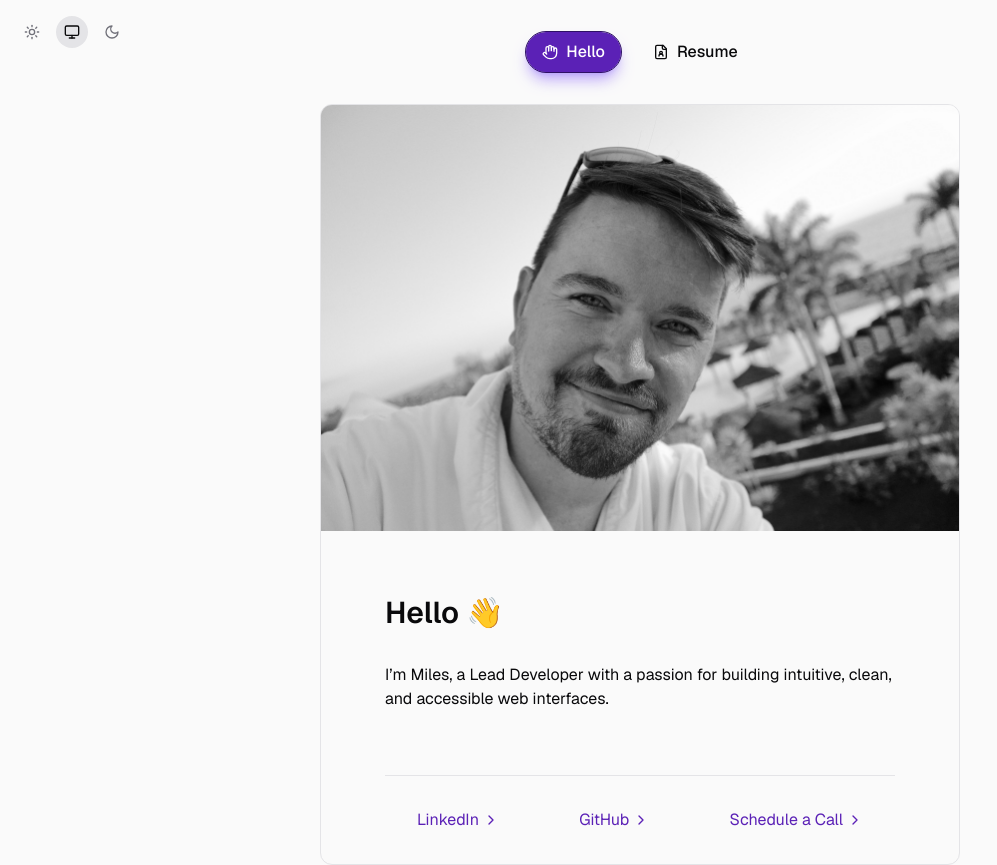
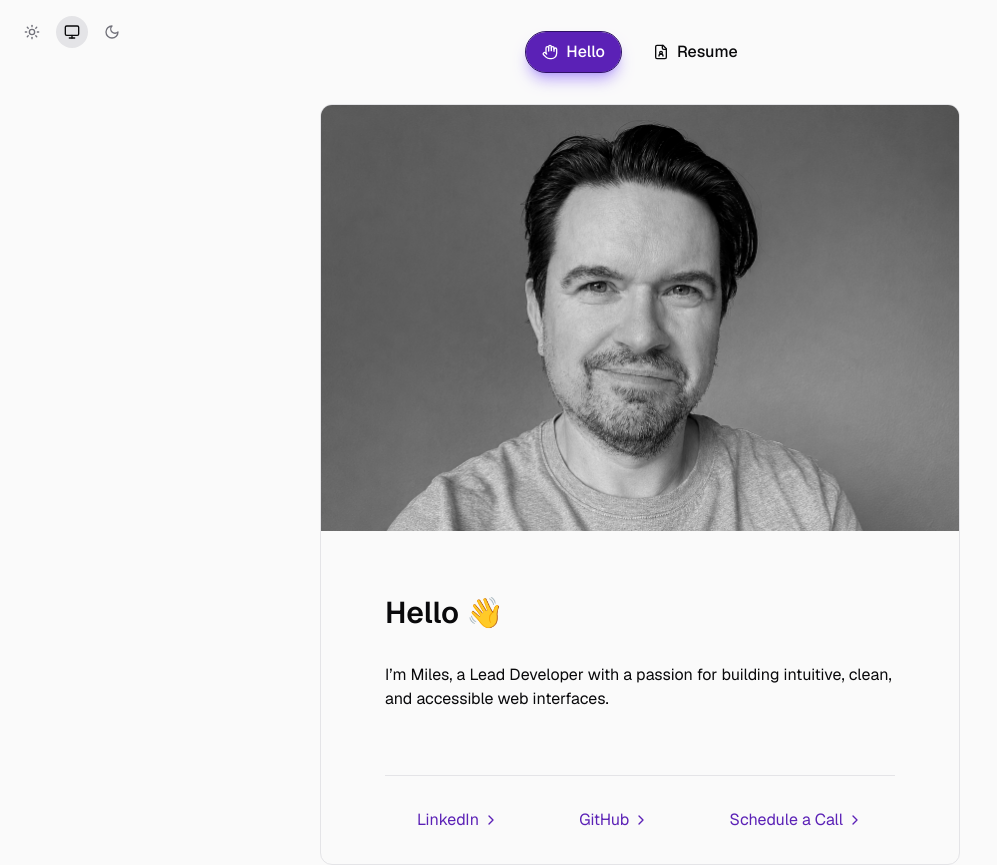
Before and after one commit to mwheelersmith/site, a Next.js app: page / in a window 1280 px wide. Shown: the whole page, without its empty margins (0-997 px from the left). Built offline with nearby package versions, Linux system fonts and the light colour scheme.

Commit message:
Update banner image and favicon

```diff
--- a/app/page.tsx
+++ b/app/page.tsx
@@ -10,10 +10,11 @@ export default function Home() {
       <div className="flex flex-col gap-16 overflow-hidden rounded-xl border-zinc-200 pb-8 md:border dark:border-zinc-800">
         <Image
           className="self-center rounded-xl md:rounded-none"
-          src="/miles-banner.jpg"
+          src="/miles-banner-2026.jpg"
           width={640}
           height={427}
-          alt="Miles smiling by a sunlit swimming pool."
+          alt="Professional portait of Miles smiling."
+          loading="eager"
         />
 
         <div className="flex flex-col gap-16 px-8 sm:px-16">
```
Also changed, not shown: public/miles-banner-2026.jpg (added), 1 other file (tests, documents, lock files or other folders).
